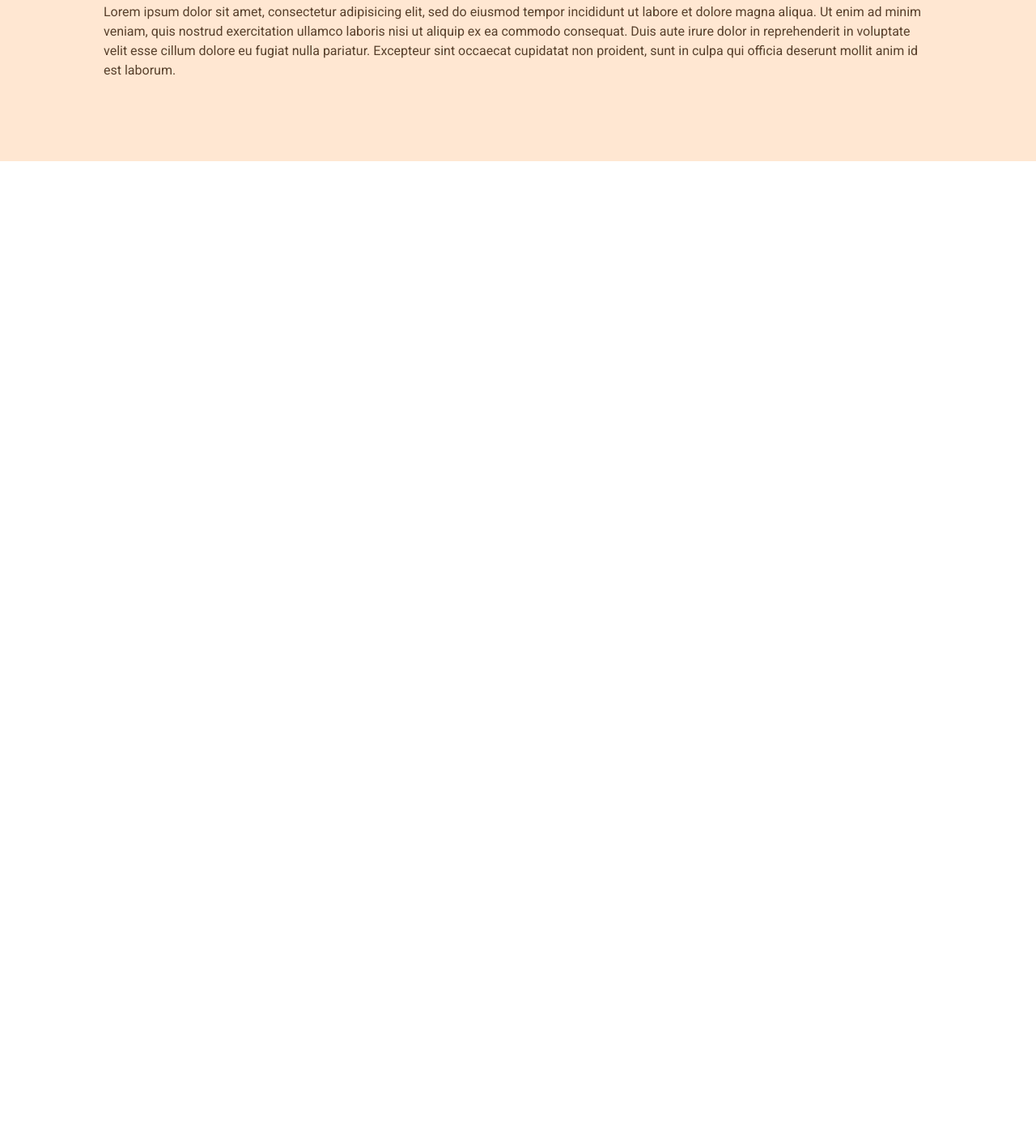
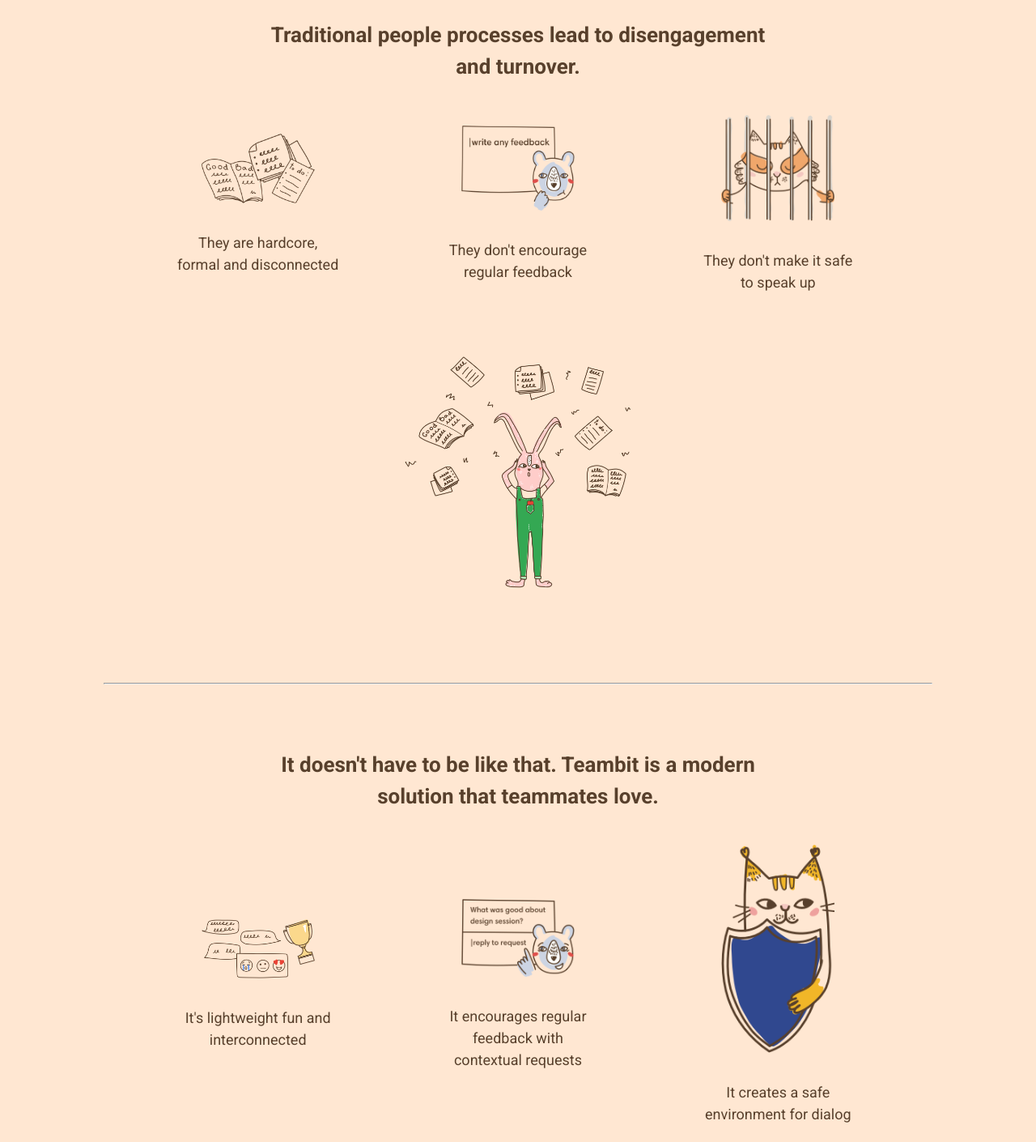
Before and after one commit to LeoNick85/node-sass-teambit, a website: page index.html in a window 1280 px wide. Shown: the part 888-2298 px from the top of the page at 81% size. Before the commit the page ends 1087 px from the top, so only its background shows below. Drawn offline with Linux system fonts and the light colour scheme.

Commit message:
Added section features

```diff
--- a/index.html
+++ b/index.html
@@ -37,7 +37,40 @@
             </section>
             <section id="features" class="alt-bg">
                 <div class="container">
-                    Lorem ipsum dolor sit amet, consectetur adipisicing elit, sed do eiusmod tempor incididunt ut labore et dolore magna aliqua. Ut enim ad minim veniam, quis nostrud exercitation ullamco laboris nisi ut aliquip ex ea commodo consequat. Duis aute irure dolor in reprehenderit in voluptate velit esse cillum dolore eu fugiat nulla pariatur. Excepteur sint occaecat cupidatat non proident, sunt in culpa qui officia deserunt mollit anim id est laborum.
+                    <h2 class="section-title text-center">Traditional people processes lead to disengagement and turnover.</h2>
+                    <div class="features-row">
+                        <div class="features-item">
+                            <img src="public/img/hardcore.png" alt="Hardcore process">
+                            <p>They are hardcore, formal and disconnected</p>
+                        </div>
+                        <div class="features-item">
+                            <img src="public/img/nofeedback.png" alt="No feedback">
+                            <p>They don't encourage regular feedback</p>
+                        </div>
+                        <div class="features-item">
+                            <img src="public/img/notsafe.png" alt="Not safe">
+                            <p>They don't make it safe to speak up</p>
+                        </div>
+                    </div>
+                    <img src="public/img/before.png" alt="Before Teambit" class="features-bigpic">
+                    <hr>
+                    <h3 class="section-title text-center">It doesn't have to be like that. Teambit is a modern solution that teammates love.</h2>
+                    <div class="features-row">
+                        <div class="features-item">
+                            <img src="public/img/lightweight.png" alt="Light soluton">
+                            <p>It's lightweight fun and interconnected</p>
+                        </div>
+                        <div class="features-item">
+                            <img src="public/img/feedbacksuggestions.png" alt="More feedback">
+                            <p>It encourages regular feedback with contextual requests</p>
+                        </div>
+                        <div class="features-item">
+                            <img src="public/img/safe.png" alt="Safe">
+                            <p>It creates a safe environment for dialog</p>
+                        </div>
+                    </div>
+                    <img src="public/img/after.png" alt="After Teambit" class="features-bigpic">
+                    <p id="how-to" class="section-title">Here is how it works</p>
                 </div>
             </section>
         </main>
--- a/src/scss/Partials/_common.scss
+++ b/src/scss/Partials/_common.scss
@@ -4,6 +4,10 @@
 
 a {
     color: $main_color;
+}
+
+.text-center {
+    text-align: center;
 }
 
 .container {
--- a/src/scss/Partials/_mainpage.scss
+++ b/src/scss/Partials/_mainpage.scss
@@ -6,6 +6,11 @@
 
 .alt-bg {
     background-color: $secondary_color;
+}
+
+.section-title {
+    font-size: $font_size_sectitle;
+    font-weight: bold;
 }
 
 section#jumbotron {
@@ -46,3 +51,41 @@
         object-fit: contain;
     }
 }
+
+section#features {
+    text-align: center;
+
+    h2, h3 {
+        padding: 0 20%;
+    }
+
+    .features-row {
+        @include flex-vertical-center;
+        justify-content: space-around;
+        margin: $space_big;
+    }
+
+    .features-item {
+        width: 200px;
+
+        p {
+            font-size: $font_size_sectext;
+        }
+
+        img {
+            width: 140px;
+            margin: $space_small 0px;
+        }
+    }
+
+    img.features-bigpic {
+        width: 280px;
+        margin: $space_big 0px;
+    }
+
+    hr {
+        margin: 80px 0px;
+    }
+
+
+}
```
Also changed, not shown: public/app.css, public/img/after.png (added), public/img/before.png (added), public/img/feedbacksuggestions.png (added), public/img/hardcore.png (added), public/img/lightweight.png (added), public/img/nofeedback.png (added), public/img/notsafe.png (added), public/img/safe.png (added).
